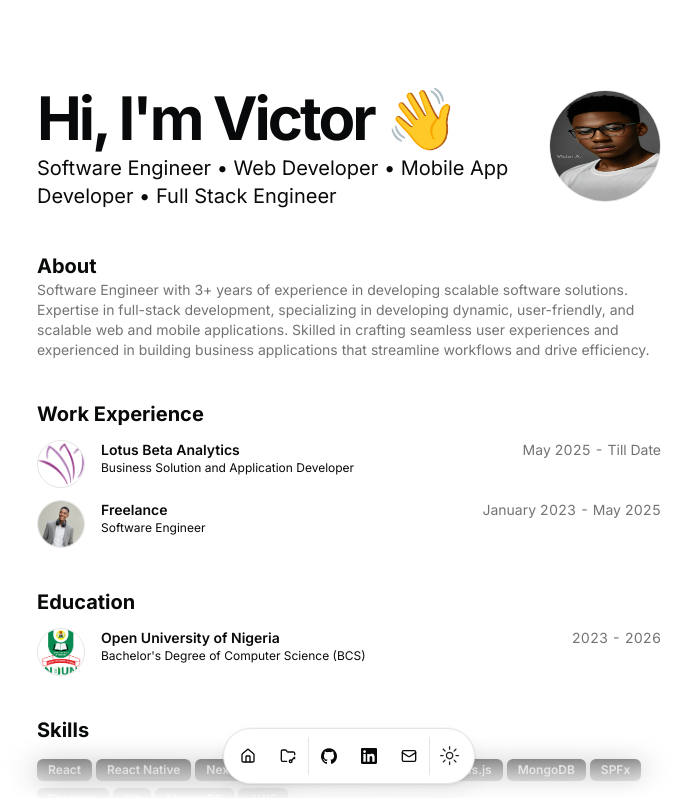
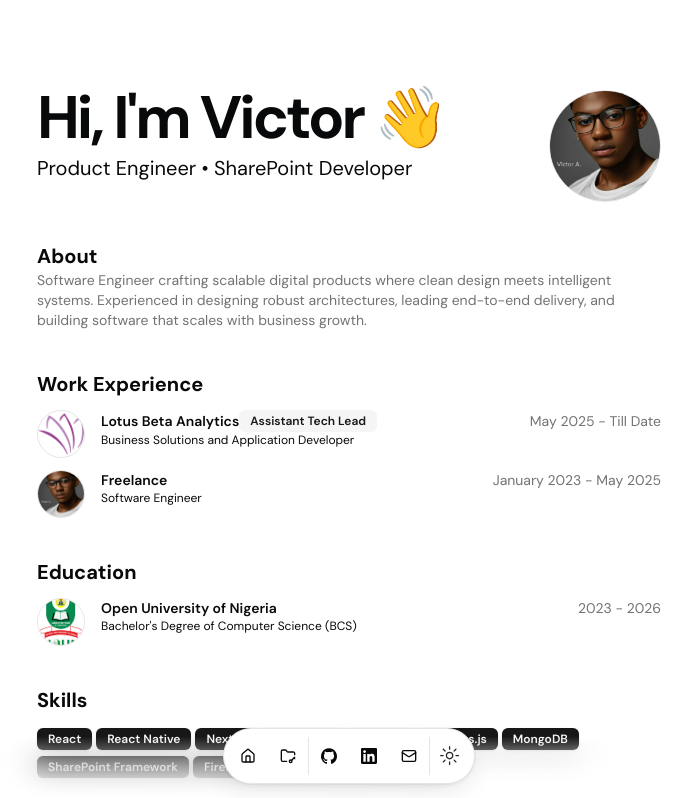
Before and after one commit to v-techhub/portfolio-v2, a Next.js app: page / in a window 1280 px wide. Shown: the top 798 px of the page, without its empty margins (291-983 px from the left). Built offline with nearby package versions, Linux system fonts and the light colour scheme.

Commit message:
✨ update resume.tsx

```diff
--- a/src/app/layout.tsx
+++ b/src/app/layout.tsx
@@ -4,10 +4,10 @@ import { TooltipProvider } from "@/components/ui/tooltip";
 import { DATA } from "@/data/resume";
 import { cn } from "@/lib/utils";
 import type { Metadata } from "next";
-import { Inter as FontSans } from "next/font/google";
+import { DM_Sans } from "next/font/google";
 import "./globals.css";
 
-const fontSans = FontSans({
+const fontSans = DM_Sans({
   subsets: ["latin"],
   variable: "--font-sans",
 });
--- a/src/app/page.tsx
+++ b/src/app/page.tsx
@@ -32,7 +32,11 @@ export default function Page() {
             </div>
             <BlurFade delay={BLUR_FADE_DELAY}>
               <Avatar className="size-28 border">
-                <AvatarImage alt={DATA.name} src={DATA.avatarUrl} />
+                <AvatarImage
+                  alt={DATA.name}
+                  src={DATA.avatarUrl}
+                  className="object-cover"
+                />
                 <AvatarFallback>{DATA.initials}</AvatarFallback>
               </Avatar>
             </BlurFade>
--- a/src/components/resume-card.tsx
+++ b/src/components/resume-card.tsx
@@ -47,11 +47,7 @@ export const ResumeCard = ({
       <Card className="flex">
         <div className="flex-none">
           <Avatar className="border size-12 m-auto bg-muted-background dark:bg-foreground">
-            <AvatarImage
-              src={logoUrl}
-              alt={altText}
-              className="object-contain"
-            />
+            <AvatarImage src={logoUrl} alt={altText} className="object-cover" />
             <AvatarFallback>{altText[0]}</AvatarFallback>
           </Avatar>
         </div>
--- a/src/data/resume.tsx
+++ b/src/data/resume.tsx
@@ -8,10 +8,9 @@ export const DATA = {
   location: "Lagos Nigeria",
   locationLink:
     "https://www.google.com/maps/place/Alimosho,+Ipaja+South+102213,+Lagos",
-  description:
-    "Software Engineer • Web Developer • Mobile App Developer • Full Stack Engineer",
+  description: "Product Engineer • SharePoint Developer",
   summary:
-    "Software Engineer with 3+ years of experience in developing scalable software solutions. Expertise in full-stack development, specializing in developing dynamic, user-friendly, and scalable web and mobile applications. Skilled in crafting seamless user experiences and experienced in building business applications that streamline workflows and drive efficiency.",
+    "Software Engineer crafting scalable digital products where clean design meets intelligent systems. Experienced in designing robust architectures, leading end-to-end delivery, and building software that scales with business growth.",
   avatarUrl: "/victor.jpg",
   skills: [
     "React",
@@ -21,12 +20,12 @@ export const DATA = {
     "Node.js",
     "Express.js",
     "MongoDB",
-    "SPFx",
+    "SharePoint Framework",
     "Firebase",
     "Git",
     // "Angular",
     "MongoDB",
-    "AWS",
+    "Azure",
     // "Go",
     // "Postgres",
     // "Docker",
@@ -75,14 +74,14 @@ export const DATA = {
     {
       company: "Lotus Beta Analytics",
       href: "https://www.lotusbetaanalytics.com",
-      badges: [],
+      badges: ["Assistant Tech Lead"],
       location: "Remote",
-      title: "Business Solution and Application Developer",
+      title: "Business Solutions and Application Developer",
       logoUrl: "/lba.png",
       start: "May 2025",
       end: "Till Date",
       description:
-        "Built and maintained full-stack applications using Next.js, React.js, Node.js, and MongoDB. Developed cross-platform mobile apps with React Native and Firebase. Customized SharePoint solutions to automate internal processes and enhance team collaboration. Contributed to architecture decisions and delivery of scalable features.",
+        "Customized SharePoint solutions to automate internal processes and enhance team collaboration. Built and maintained full-stack applications using Next.js, React.js, Node.js, and MongoDB. Developed cross-platform mobile apps with React Native and Firebase. Contributed to architecture decisions and delivery of scalable features.",
     },
     {
       company: "Freelance",
@@ -90,7 +89,7 @@ export const DATA = {
       href: "#",
       location: "Remote",
       title: "Software Engineer",
-      logoUrl: "/me.png",
+      logoUrl: "/victor.jpg",
       start: "January 2023",
       end: "May 2025",
       description:
```
Also changed, not shown: 2 other files (tests, documents, lock files or other folders).
